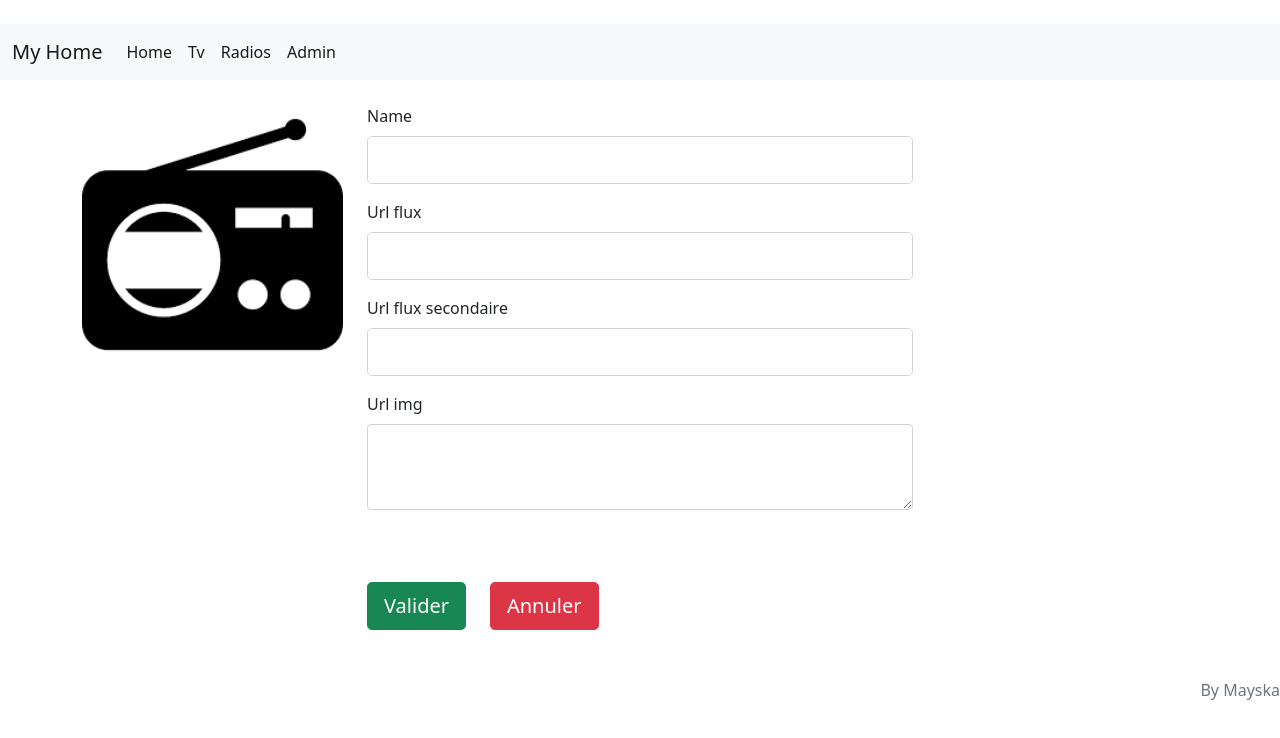
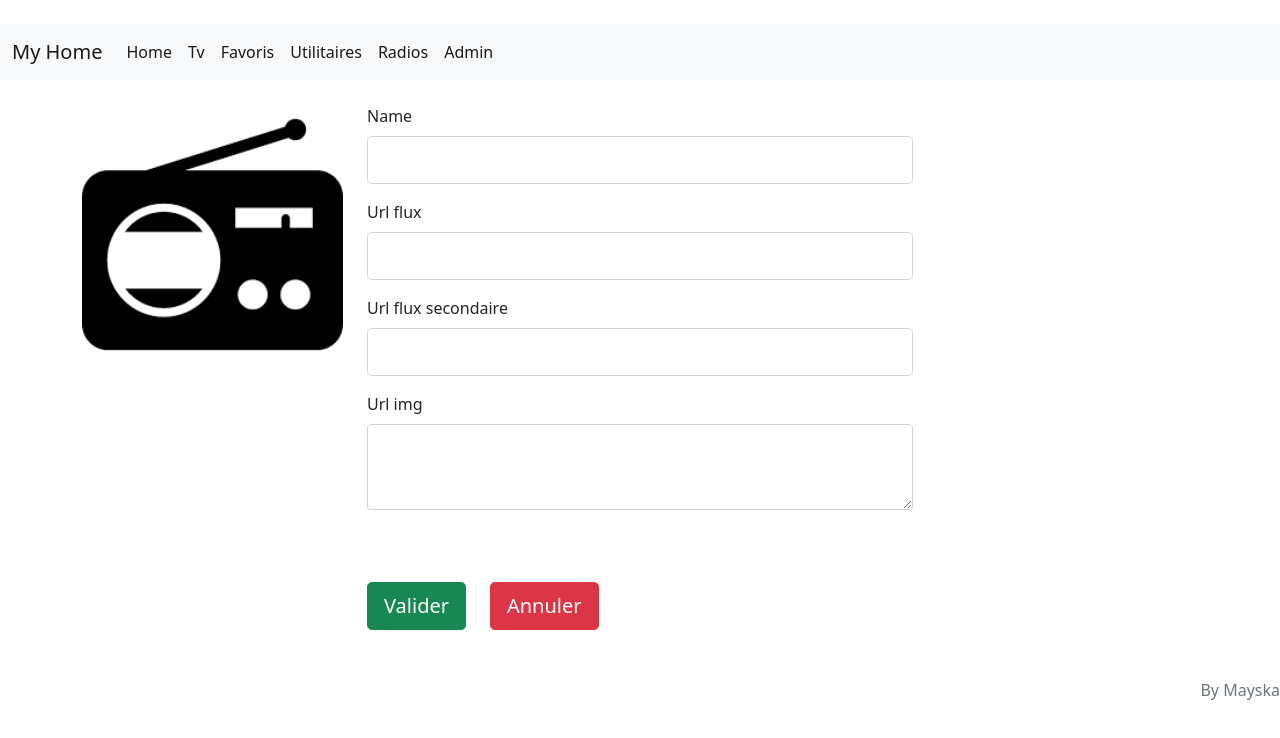
Before and after one commit to Mayska/radio-web, a Next.js app: page /radios/admin/add in a window 1280 px wide. Shown: the top 738 px of the page. Built offline with nearby package versions, Linux system fonts and the light colour scheme; a web font is replaced by a local one.

Commit message:
Ajout des fonction utilitaires et favoris

```diff
--- a/components/navbar.tsx
+++ b/components/navbar.tsx
@@ -21,6 +21,15 @@ function Navbar() {
                             </Link>
                         </li>
                         <li className="nav-item">
+                            <Link href="/home/favoris">
+                                <a className="nav-link active" aria-current="page" href="#">Favoris</a>
+                            </Link>
+                        </li>                        <li className="nav-item">
+                            <Link href="/home/utilitaires">
+                                <a className="nav-link active" aria-current="page" href="#">Utilitaires</a>
+                            </Link>
+                        </li>
+                        <li className="nav-item">
                             <Link href='/radios'>
                                 <a className="nav-link active" aria-current="page">Radios</a>
                             </Link>
--- a/pages/home/index.tsx
+++ b/pages/home/index.tsx
@@ -9,7 +9,7 @@ function Index(props: MyHome[]) {
 }
 
 export async function getServerSideProps() {
-    const res: Response = await fetch("https://nestradio.herokuapp.com/home")
+    const res: Response = await fetch(process.env.URL_API + "/home")
     const home: MyHome[] = await res.json()
     return {
         props: {
```
Also changed, not shown: pages/home/favoris/index.tsx (added, +20 -0 lines), pages/home/utilitaires/index.tsx (added, +20 -0 lines).
